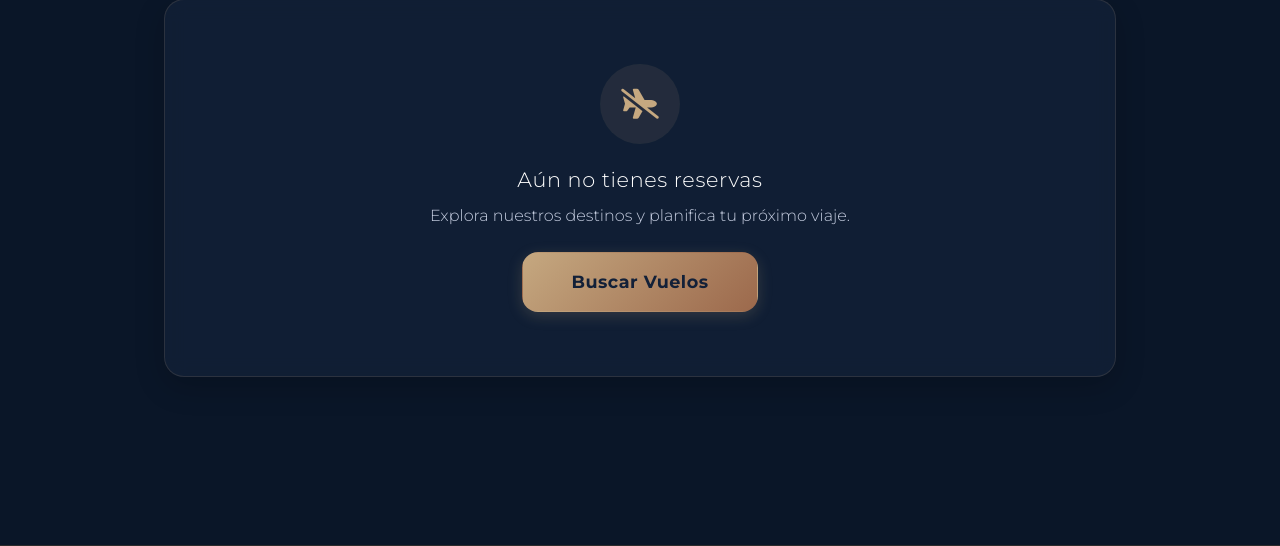
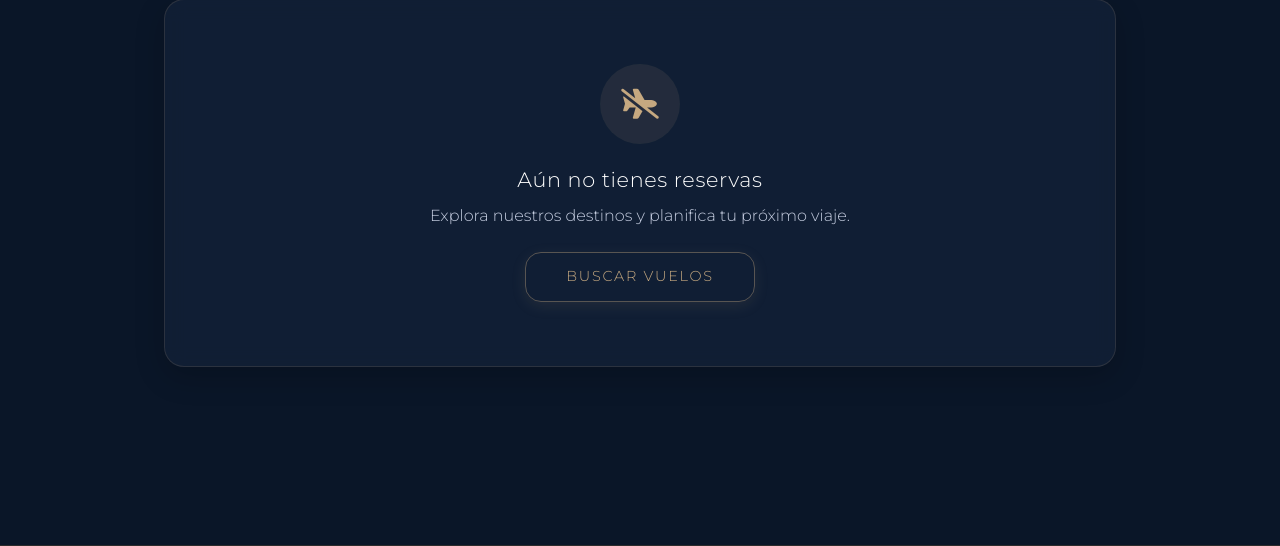
Before and after one commit to felipeostosb/vuelos, a PHP site: page /index.php?action=panel in a window 1280 px wide. Shown: the part 336-882 px from the top of the page. Run offline with PHP 8.4, Linux system fonts and the light colour scheme; the visitor is signed in with stand-in values (Sample User, id 1); data comes from the database, SQL or seed files in the repository; some libraries are stand-ins or nearby versions.

Commit message:
fix(style.css): se cambiaron todos los estilos de todas las paginas para la nueva identidad

```diff
--- a/mvc_php_poo_config/assets/css/components/buttons.css
+++ b/mvc_php_poo_config/assets/css/components/buttons.css
@@ -2,12 +2,13 @@
   display: inline-flex;
   align-items: center;
   justify-content: center;
-  font-weight: 600;
+  font-weight: 300;
   border-radius: var(--radius-lg);
   transition: all var(--transition-normal);
-  padding: 0.6rem 1.5rem;
-  font-size: 0.95rem;
-  letter-spacing: 0.5px;
+  padding: 0.65rem 1.5rem;
+  font-size: 0.85rem;
+  letter-spacing: 0.12em;
+  text-transform: uppercase;
   position: relative;
   overflow: hidden;
   border: 1px solid transparent;
@@ -18,23 +19,23 @@
 }
 
 .btn--primary {
-  background: linear-gradient(135deg, var(--color-primary) 0%, var(--color-accent) 100%);
-  color: var(--color-dark);
-  color: #122038; /* dark text for excellent gold contrast */
-  font-weight: 700;
-  box-shadow: 0 4px 15px rgba(197, 168, 128, 0.2);
+  background: transparent;
+  color: #C5A880;
+  border: 1px solid rgba(197, 168, 128, 0.4);
+  font-weight: 300;
+  box-shadow: 0 4px 15px rgba(197, 168, 128, 0.1);
 }
 
 .btn--primary:hover {
-  background: linear-gradient(135deg, var(--color-primary-hover) 0%, #89593e 100%);
-  box-shadow: 0 6px 20px rgba(197, 168, 128, 0.35);
-  color: #0f1c30;
+  background: #C5A880;
+  color: #0A1628;
+  box-shadow: 0 6px 20px rgba(197, 168, 128, 0.3);
 }
 
 .btn--large {
-  padding: 1rem 3rem;
-  font-size: 1.1rem;
-  font-weight: 700;
+  padding: 0.85rem 2.5rem;
+  font-size: 0.9rem;
+  font-weight: 300;
   border-radius: var(--radius-xl);
 }
 
--- a/mvc_php_poo_config/assets/css/components/cards.css
+++ b/mvc_php_poo_config/assets/css/components/cards.css
@@ -32,16 +32,18 @@
 
 .card__title {
   font-size: 1.25rem;
-  font-weight: 700;
+  font-weight: 300;
   color: #FFFFFF;
   margin-bottom: 0.5rem;
   font-family: var(--font-family-main);
+  letter-spacing: 0.03em;
 }
 
 .card__text {
   color: var(--color-text-muted);
   font-size: 0.875rem;
   line-height: 1.5;
+  font-weight: 300;
 }
 
 /* Flight specific cards */
@@ -55,6 +57,7 @@
   border: 1px solid rgba(197, 168, 128, 0.15);
   box-shadow: var(--shadow-sm);
   transition: all var(--transition-normal);
+  font-weight: 300;
 }
 
 .flight-card:hover {
@@ -80,21 +83,22 @@
 
 .flight-card__time {
   font-size: 1.5rem;
-  font-weight: 700;
+  font-weight: 300;
   color: #FFFFFF;
+  letter-spacing: 0.03em;
 }
 
 .flight-card__city {
   font-size: 0.875rem;
   color: var(--color-text-muted);
-  font-weight: 500;
+  font-weight: 300;
 }
 
 .flight-card__airline {
   display: flex;
   align-items: center;
   gap: 0.5rem;
-  font-weight: 600;
+  font-weight: 300;
   color: var(--color-primary); /* Gold text for airline name */
 }
 
@@ -107,7 +111,7 @@
 
 .flight-card__price {
   font-size: 1.5rem;
-  font-weight: 800;
+  font-weight: 300;
   color: var(--color-primary);
   text-shadow: 0 0 10px rgba(197, 168, 128, 0.2);
 }
--- a/mvc_php_poo_config/assets/css/views/checkin.css
+++ b/mvc_php_poo_config/assets/css/views/checkin.css
@@ -248,7 +248,7 @@
     display: flex;
     align-items: center;
     justify-content: center;
-    font-weight: 700;
+    font-weight: 300;
     margin-bottom: 0.5rem;
     box-shadow: 0 2px 10px rgba(197, 168, 128, 0.2);
 }
@@ -256,6 +256,7 @@
 .process-step-text {
     font-size: 0.75rem;
     color: var(--color-text-muted);
+    font-weight: 300;
 }
 
 /* BAGGAGE TABLE */
@@ -277,7 +278,8 @@
     color: var(--color-primary);
     text-align: center;
     padding: 1rem;
-    font-weight: 700;
+    font-weight: 300;
+    letter-spacing: 0.05em;
     border-bottom: 1px solid rgba(197, 168, 128, 0.15);
 }
 
--- a/mvc_php_poo_config/assets/css/views/panel.css
+++ b/mvc_php_poo_config/assets/css/views/panel.css
@@ -251,9 +251,10 @@
 }
 
 .ticket-passenger-name {
-    font-weight: 700;
+    font-weight: 300;
     color: #FFFFFF;
     margin: 0;
+    letter-spacing: 0.03em;
 }
 
 .ticket-flight-times {
@@ -266,13 +267,14 @@
 
 .ticket-time {
     font-size: 1.6rem;
-    font-weight: 700;
+    font-weight: 300;
     color: #FFFFFF;
+    letter-spacing: 0.03em;
 }
 
 .ticket-airport {
     font-size: 0.875rem;
-    font-weight: 600;
+    font-weight: 300;
     color: var(--color-primary);
 }
 
@@ -289,7 +291,7 @@
     background: linear-gradient(135deg, var(--color-secondary) 0%, var(--color-accent) 100%);
     color: white;
     font-size: 0.65rem;
-    font-weight: 700;
+    font-weight: 300;
     padding: 0.2rem 0.6rem;
     border-radius: 9999px;
     position: absolute;
@@ -311,7 +313,7 @@
 
 .ticket-return-date {
     font-size: 0.7rem;
-    font-weight: 700;
+    font-weight: 300;
     color: var(--color-text-muted);
     margin-top: 0.25rem;
 }
@@ -346,7 +348,7 @@
 
 .pnr-value {
     font-size: 2rem;
-    font-weight: 800;
+    font-weight: 300;
     color: var(--color-primary);
     letter-spacing: 0.1em;
     margin-bottom: 1.5rem;
@@ -360,7 +362,7 @@
     color: #4ade80;
     padding: 0.65rem 0;
     border-radius: var(--radius-lg);
-    font-weight: 700;
+    font-weight: 300;
     text-align: center;
     display: flex;
     align-items: center;
--- a/mvc_php_poo_config/views/home/home.php
+++ b/mvc_php_poo_config/views/home/home.php
@@ -283,7 +283,7 @@
                 <div class="popular-card-overlay"></div>
                 <div class="popular-card-content">
                     <h3 class="popular-card-title"><?php echo htmlspecialchars($destino_pop); ?></h3>
-                    <a href="?action=buscar&destino=<?php echo urlencode($destino_pop); ?>" class="text-white hover:underline text-sm font-medium mt-1 inline-block">Ver vuelos</a>
+                    <a href="?action=buscar&destino=<?php echo urlencode($destino_pop); ?>" class="text-[#C5A880] hover:underline text-xs font-light tracking-wider mt-1 inline-block">Ver vuelos <i class="fa-solid fa-arrow-right text-[10px] ml-1"></i></a>
                 </div>
             </div>
             <?php endforeach; ?>
--- a/mvc_php_poo_config/views/user/checkin.php
+++ b/mvc_php_poo_config/views/user/checkin.php
@@ -102,7 +102,7 @@
                                 <tr>
                                     <td class="table-label">Extra</td>
                                     <td>S/. 80</td>
-                                    <td class="text-success font-bold">✅ Gratis</td>
+                                    <td class="text-emerald-400 font-light">✅ Gratis</td>
                                 </tr>
                             </tbody>
                         </table>
--- a/mvc_php_poo_config/views/user/panel.php
+++ b/mvc_php_poo_config/views/user/panel.php
@@ -72,8 +72,8 @@
                             <!-- Etiqueta del trayecto -->
                             <div style="display:flex; align-items:center; gap:0.5rem; padding: 0.65rem 1.25rem; background: <?php echo $leg_color; ?>18; border-bottom: 1px solid <?php echo $leg_color; ?>30;">
                                 <i class="fa-solid <?php echo $leg_icon; ?>" style="color:<?php echo $leg_color; ?>; font-size:0.85rem;"></i>
-                                <span style="font-size:0.78rem; font-weight:800; color:<?php echo $leg_color; ?>; text-transform:uppercase; letter-spacing:0.06em;"><?php echo $leg_label; ?></span>
-                                <span style="margin-left:auto; font-size:0.7rem; font-weight:600; color:#64748b; background:#f1f5f9; padding:2px 8px; border-radius:99px;">PNR: <strong style="color:#0070F3;"><?php echo htmlspecialchars($pnr); ?></strong></span>
+                                <span style="font-size:0.78rem; font-weight:300; color:<?php echo $leg_color; ?>; text-transform:uppercase; letter-spacing:0.1em;"><?php echo $leg_label; ?></span>
+                                <span style="margin-left:auto; font-size:0.7rem; font-weight:300; color:#94a3b8; background:rgba(10,22,40,0.6); padding:2px 10px; border-radius:99px; border:1px solid rgba(197,168,128,0.2);">PNR: <strong style="color:#C5A880; font-weight:300;"><?php echo htmlspecialchars($pnr); ?></strong></span>
                             </div>
 
                             <div class="flex flex-col md:flex-row" style="width:100%;">
@@ -102,8 +102,8 @@
                                         <div class="ticket-time-block">
                                             <p class="ticket-time"><?php echo $dep_time; ?></p>
                                             <p class="ticket-airport"><?php echo $dep_airport; ?></p>
-                                            <?php if ($dep_city): ?><p style="font-size:0.72rem;color:#6b7280;margin-top:2px;"><?php echo $dep_city; ?></p><?php endif; ?>
-                                            <?php if ($dep_date): ?><p style="font-size:0.72rem;color:#6b7280;"><?php echo $dep_date; ?></p><?php endif; ?>
+                                            <?php if ($dep_city): ?><p style="font-size:0.72rem;color:#94a3b8;margin-top:2px;"><?php echo $dep_city; ?></p><?php endif; ?>
+                                            <?php if ($dep_date): ?><p style="font-size:0.72rem;color:#94a3b8;"><?php echo $dep_date; ?></p><?php endif; ?>
                                         </div>
                                         <div class="ticket-duration-line">
                                             <i class="fa-solid fa-plane ticket-plane-icon" style="color:<?php echo $leg_color; ?>;"></i>
@@ -112,7 +112,7 @@
                                         <div class="ticket-time-block">
                                             <p class="ticket-time"><?php echo $arr_time; ?></p>
                                             <p class="ticket-airport"><?php echo $arr_airport; ?></p>
-                                            <?php if ($arr_city): ?><p style="font-size:0.72rem;color:#6b7280;margin-top:2px;"><?php echo $arr_city; ?></p><?php endif; ?>
+                                            <?php if ($arr_city): ?><p style="font-size:0.72rem;color:#94a3b8;margin-top:2px;"><?php echo $arr_city; ?></p><?php endif; ?>
                                         </div>
                                     </div>
                                 </div>
@@ -120,7 +120,7 @@
                                 <!-- Lado derecho: PNR, precio y acción -->
                                 <div class="ticket-side">
                                     <div style="margin-bottom:0.75rem;">
-                                        <span style="background:<?php echo $leg_color; ?>15; color:<?php echo $leg_color; ?>; font-size:0.75rem; font-weight:700; padding:3px 12px; border-radius:99px; border:1px solid <?php echo $leg_color; ?>40;">
+                                        <span style="background:<?php echo $leg_color; ?>15; color:<?php echo $leg_color; ?>; font-size:0.75rem; font-weight:300; padding:3px 12px; border-radius:99px; border:1px solid <?php echo $leg_color; ?>40;">
                                             <i class="fa-solid fa-ticket mr-1"></i> <?php echo $pax_count; ?> Boleto<?php echo $pax_count > 1 ? 's' : ''; ?>
                                         </span>
                                     </div>
@@ -129,8 +129,8 @@
                                     <p class="pnr-value"><?php echo htmlspecialchars($pnr); ?></p>
 
                                     <div style="margin-top:0.5rem; margin-bottom:1rem;">
-                                        <p class="text-xs text-slate-500 font-medium">Precio <?php echo $leg_label; ?></p>
-                                        <p class="text-lg font-extrabold text-[#0A192F]"><?php echo htmlspecialchars($currency); ?> <?php echo $precio_fmt; ?></p>
+                                        <p class="text-xs text-slate-400 font-light">Precio <?php echo $leg_label; ?></p>
+                                        <p class="text-lg font-light text-[#C5A880]"><?php echo htmlspecialchars($currency); ?> <?php echo $precio_fmt; ?></p>
                                     </div>
 
                                     <?php if ($isCheckedIn): ?>
@@ -147,7 +147,7 @@
                                         </form>
                                     <?php endif; ?>
 
-                                    <a href="index.php?action=generarBoleto&pnr=<?php echo htmlspecialchars($pnr); ?>" target="_blank" style="display:flex; align-items:center; justify-center:center; gap:0.4rem; margin-top:0.5rem; background:#dc2626; color:#ffffff; font-weight:700; font-size:0.75rem; padding:0.4rem 0.8rem; border-radius:8px; text-decoration:none; text-align:center;">
+                                    <a href="index.php?action=generarBoleto&pnr=<?php echo htmlspecialchars($pnr); ?>" target="_blank" style="display:flex; align-items:center; justify-content:center; gap:0.4rem; margin-top:0.5rem; background:transparent; border: 1px solid rgba(197,168,128,0.4); color:#C5A880; font-weight:300; font-size:0.75rem; padding:0.45rem 0.8rem; border-radius:10px; text-decoration:none; text-align:center; transition: all 0.3s;" onmouseover="this.style.background='#C5A880'; this.style.color='#0A1628';" onmouseout="this.style.background='transparent'; this.style.color='#C5A880';">
                                         <i class="fa-solid fa-file-pdf"></i> Descargar Ticket (PDF)
                                     </a>
                                 </div>
```
